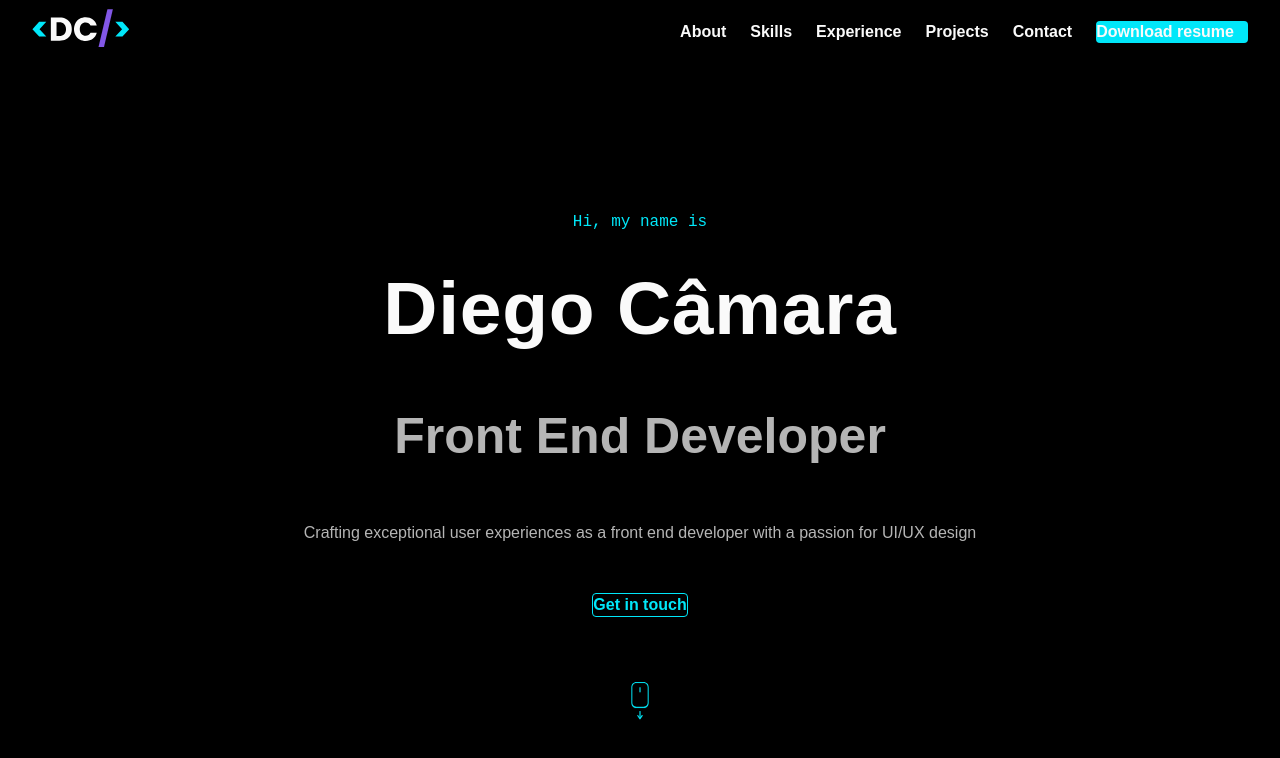
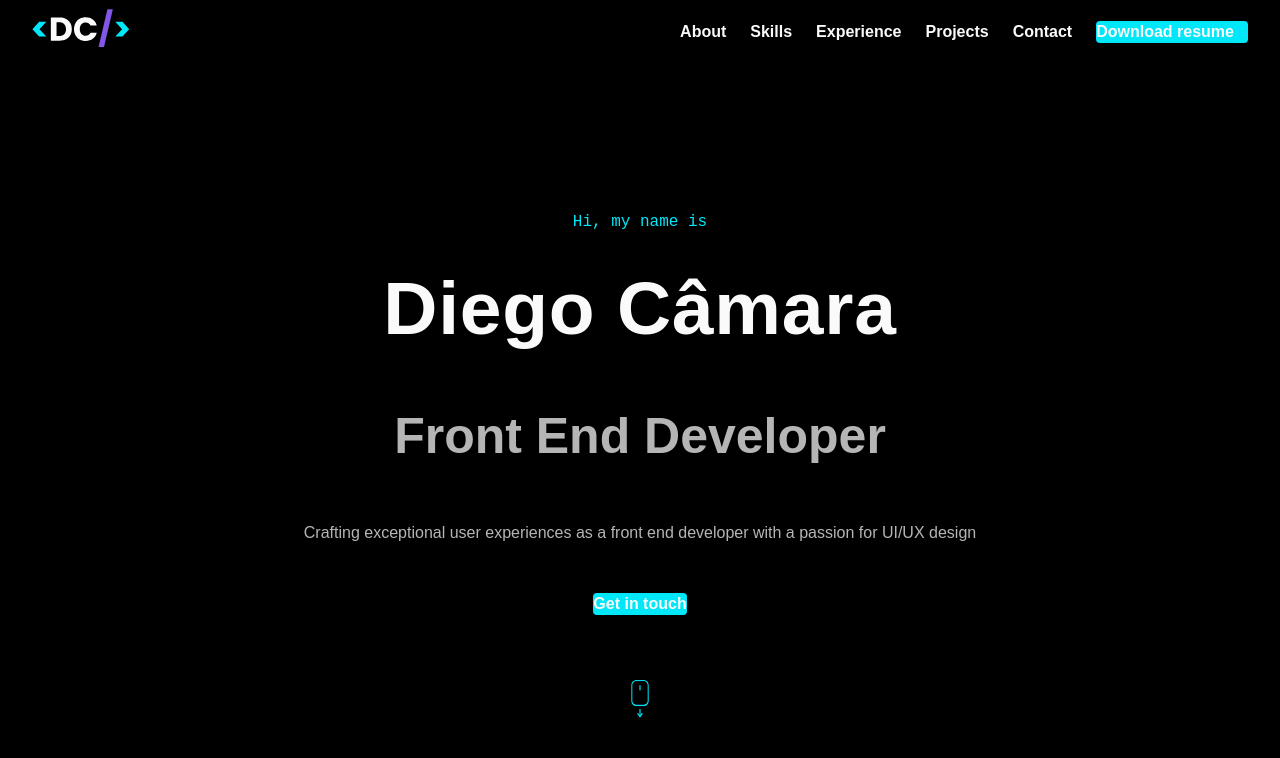
Before and after one commit to diegodscamara/portfolio, a Next.js app: page / in a window 1280 px wide. Shown: the top 758 px of the page. Built offline with nearby package versions, Linux system fonts and the light colour scheme.

Commit message:
🎨 style(hero): format import statements and update button component The import statements have been formatted to improve readability. The button component has been updated to use the 'filled' variant and wrapped the link component around the button text to improve accessibility.

```diff
--- a/src/components/hero/index.tsx
+++ b/src/components/hero/index.tsx
@@ -1,4 +1,4 @@
-import {Container, Description, Intro, ScrollLink, Subtitle, Title} from './styles';
+import { Container, Description, Intro, ScrollLink, Subtitle, Title } from './styles';
 
 import Button from '../button';
 import Link from 'next/link';
@@ -14,14 +14,10 @@ const Hero = () => {
       <Description>
         Crafting exceptional user experiences as a front end developer with a passion for UI/UX design
       </Description>
-      <Button
-        attributes={{
-          link: '#Contact',
-          title: 'Get in touch',
-        }}
-        variant={'outlined'}
-      >
-        Get in touch
+      <Button variant='filled'>
+        <Link href={'#Contact'} title='Get in touch'>
+          Get in touch
+        </Link>
       </Button>
       <Link href={'#About'} title={'Scroll down'} aria-label={'Scroll down'}>
         <ScrollLink>
```
